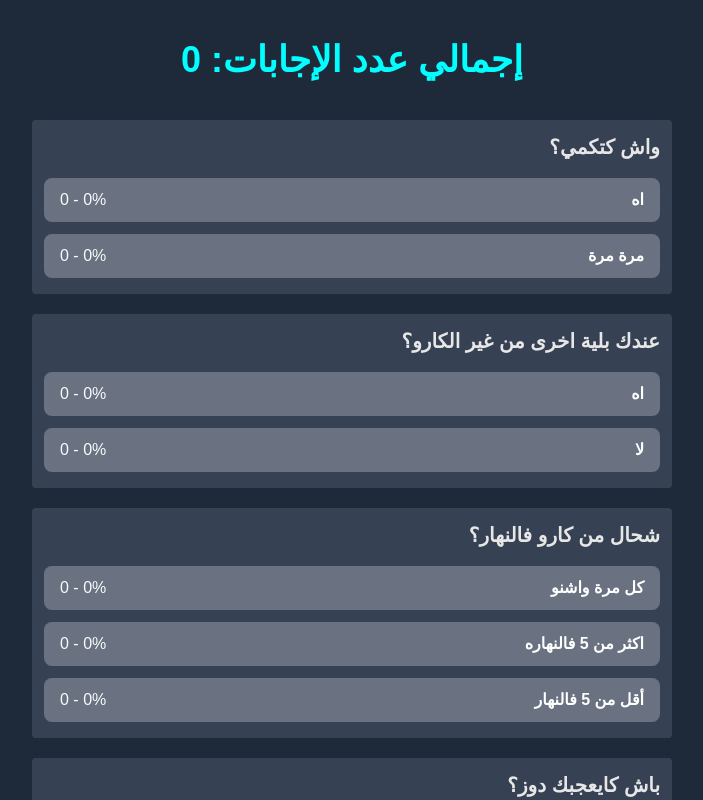
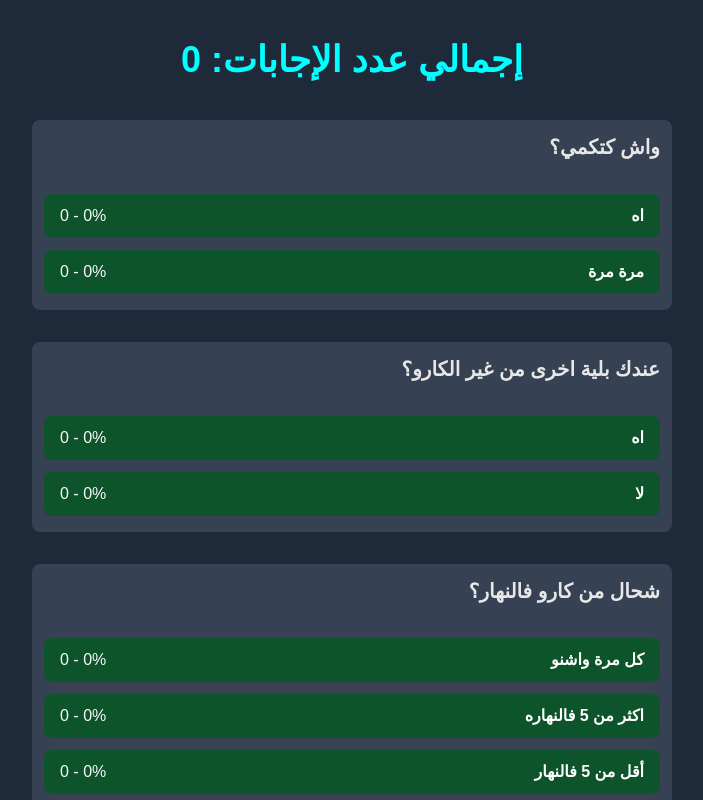
Before and after one commit to aelidrys/Iqlaa, a Next.js app: page /responses in a window 1280 px wide. Shown: the top 800 px of the page, without its empty margins (288-991 px from the left). Built offline with nearby package versions, Linux system fonts and the light colour scheme; no server answers; the database is empty.

Commit message:
udpate-design

```diff
--- a/src/app/responses/page.tsx
+++ b/src/app/responses/page.tsx
@@ -103,10 +103,10 @@ const Responses: React.FC = () => {
   return (
     <div className='bg-gray-800 flex flex-col items-center justify-center' dir="rtl">
       <h2 className='mt-10 mb-2 text-4xl font-bold text-center mb-10' style={{color: "cyan"}}>{totalResponses}</h2>
-      <ul className='w-[50%]' style={{ minWidth: 300 }}>
+      <ul className='w-[50%] flex flex-col gap-8' style={{ minWidth: 300 }}>
         {_questions.filter(q => q.type === 'multiple_choice').map(q => (
-          <li key={q.id} className='mb-5 bg-gray-700 rounded p-3' style={{}} >
-            <div className='font-bold mb-4' style={{color: "#e7e7e7ff", fontSize: "20px"}}>{q.question}</div>
+          <li key={q.id} className='bg-gray-700 rounded-lg p-3' style={{}} >
+            <div className='font-bold mb-8' style={{color: "#e7e7e7ff", fontSize: "20px"}}>{q.question}</div>
             <ul className=' flex flex-col gap-2'>
               {q.options && [...q.options]
                 .sort((a, b) => (stats[q.id]?.[b] ?? 0) - (stats[q.id]?.[a] ?? 0))
@@ -117,9 +117,9 @@ const Responses: React.FC = () => {
 
                 return (
                   <li key={option} className='mb-1'>
-                    <div className='relative h-full w-full rounded-lg bg-gray-500' style={{zIndex: '0', height: '2.75rem'}} >
-                      <div className='absolute start-0 top-0 h-full rounded-lg bg-green-600'
-                        style={{width: `${percent}%`, zIndex: 1, transition: 'width 0.5s', background: "#416302ff"}} />
+                    <div className='relative h-full w-full rounded-lg bg-green-900' style={{zIndex: '0', height: '2.75rem'}} >
+                      <div className='absolute start-0 top-0 h-full rounded-lg bg-green-700'
+                        style={{width: `${percent}%`, zIndex: 1, transition: 'width 0.5s', background: "#6b6b6b7e"}} />
 
                       <div className='relative z-10 p-4 flex items-center h-full w-full justify-between' style={{color: "white"}}>
                         <span className='font-bold'>{option}</span>
```
